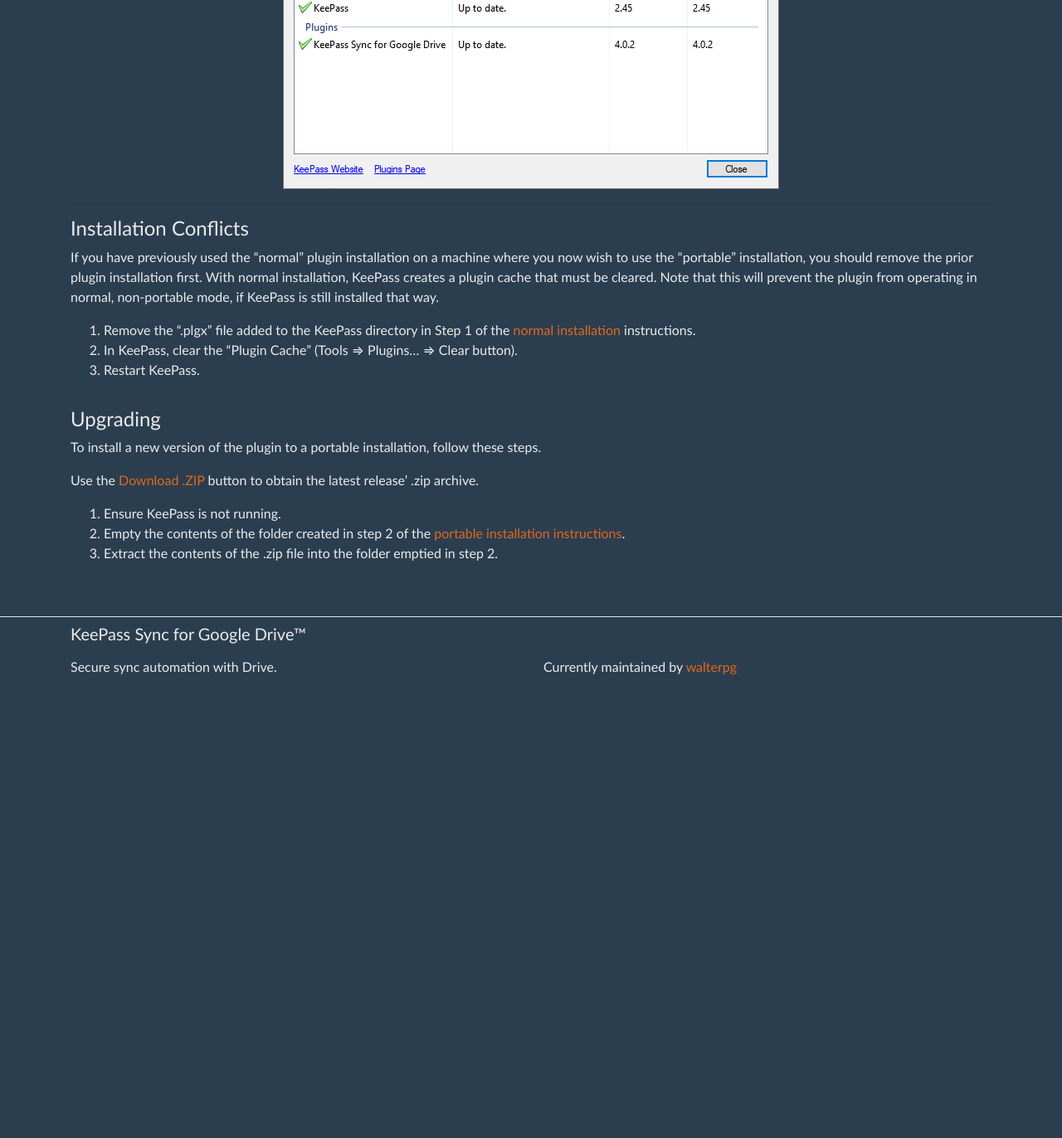
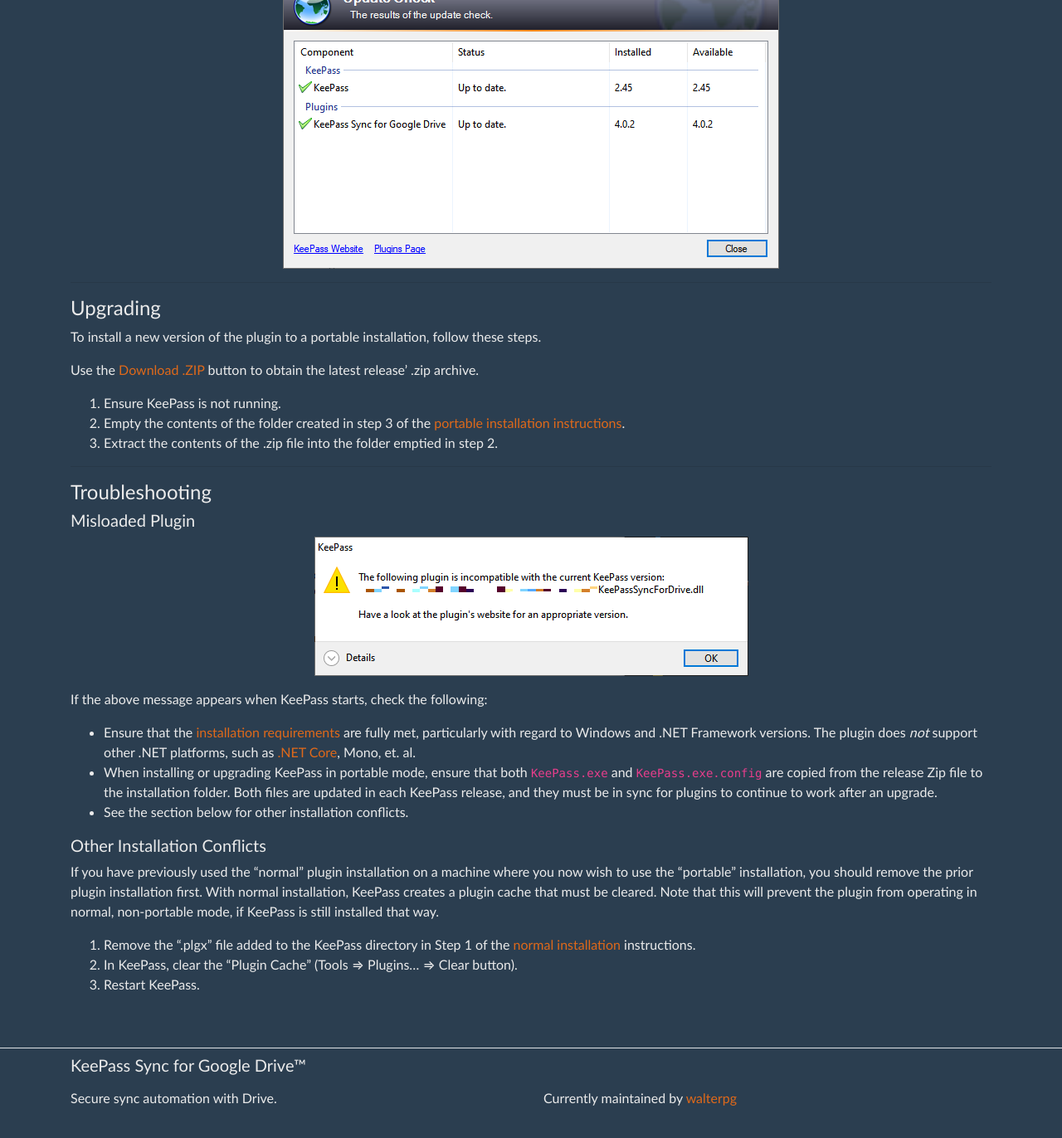
Before and after one commit to walterpg/google-drive-sync, a Jekyll site: the page built from docs/install/portable.md, in a window 1280 px wide and 1400 px high, scrolled down 1252 px. Shown: the top 1372 px of the window at 83% size. Built offline with Jekyll 4.4.1, drawn with Linux system fonts in a browser that asks for light colours; before the commit the page ends 2132 px from its top, so only the background shows below that; some of the changed text lies outside the part shown.

Commit message:
Fix portable install docs, clarify requirements.

```diff
--- a/docs/install/portable.md
+++ b/docs/install/portable.md
@@ -4,8 +4,10 @@ title: Portable Installation
 ---
 
 * [Installation](#installation-steps)
-* [Conflicts](#installation-conflicts)
 * [Upgrade](#upgrading)
+* [Troubleshooting](#troubleshooting)
+    * [Misloaded Plugin](#misloaded-plugin)
+    * [Installation Conflicts](#other-installation-conflicts)
 
 Portable installation is required when the KeePass program is run
 from a removable storage device, such as a USB drive.  This is
@@ -33,10 +35,15 @@ KeePassSyncForDrive-x.x.x.zip, where 'x.x.x' is the release version.  For
 example "KeePassSyncForDrive-4.0.1.zip" or "KeePassSyncForDrive-4.0.1-beta.zip".
 
 1. Ensure KeePass is not running.
-2. Create a folder under the KeePass installation folder named
-"SyncForDrive" (for example, if KeePass.exe is installed in a folder named
-"K:\sw\KeePass", create the folder "K:\sw\KeePass\SyncForDrive").
-3. Extract the contents of the .zip file into the folder created in step 2.
+2. If it does not already exist, create a folder under the KeePass
+installation folder named "Plugins" (for example, if KeePass.exe is
+installed in a folder named "K:\sw\KeePass", ensure the folder
+"K:\sw\KeePass\Plugins" exists).
+3. Create a new, uniquely named folder under the Plugins folder
+(for example, if the Plugins folder of the previous step is
+"K:\sw\KeePass\Plugins", and no folder named "SyncForDrive" exists in
+that folder, create the folder "K:\sw\KeePass\Plugins\SyncForDrive").
+4. Extract the contents of the .zip file into the folder created in step 3.
 
 Verify that the plugin is installed by starting KeePass and examining the
 Tools menu:
@@ -54,7 +61,42 @@ To ensure you have the most current version of the plugin, click
 
 ---
 
-#### Installation Conflicts
+#### Upgrading
+To install a new version of the plugin to a portable installation, follow
+these steps.
+
+Use the [Download .ZIP](/) button to obtain the latest release' .zip archive.
+
+1. Ensure KeePass is not running.
+2. Empty the contents of the folder created in step 3 of the
+[portable installation instructions](#installation-steps).
+3. Extract the contents of the .zip file into the folder emptied in step 2.
+
+---
+
+#### Troubleshooting
+
+##### Misloaded Plugin
+
+{:refdef: style="text-align: center;"}
+![Update Check Tool](../assets/img/portable-misload.png)
+{: refdef}
+
+If the above message appears when KeePass starts, check the following:
+
+* Ensure that the [installation requirements](/install/require) are
+fully met, particularly with regard to Windows and .NET Framework versions.
+The plugin does *not* support other .NET platforms, such as
+[.NET Core](https://dotnet.microsoft.com/download/dotnet-core),
+Mono, et. al.
+* When installing or upgrading KeePass in portable mode, ensure that
+both ``KeePass.exe`` and ``KeePass.exe.config`` are copied from the
+release Zip file to the installation folder.  Both files are updated
+in each KeePass release, and they must be in sync for
+plugins to continue to work after an upgrade.
+* See the section below for other installation conflicts.
+
+##### Other Installation Conflicts
 If you have previously used the "normal" plugin installation on a machine
 where you now wish to use the "portable" installation, you should remove the
 prior plugin installation first.  With normal installation, KeePass creates a
@@ -67,16 +109,3 @@ installed that way.
 2. In KeePass, clear the "Plugin Cache" (Tools &#x21D2; Plugins... &#x21D2;
 Clear button).
 3. Restart KeePass.
-
----
-
-#### Upgrading
-To install a new version of the plugin to a portable installation, follow
-these steps.
-
-Use the [Download .ZIP](/) button to obtain the latest release' .zip archive.
-
-1. Ensure KeePass is not running.
-2. Empty the contents of the folder created in step 2 of the
-[portable installation instructions](#installation-steps).
-3. Extract the contents of the .zip file into the folder emptied in step 2.
```
Also changed, not shown: docs/install/require.md (+1 -1 lines), doc/README.md, docs/assets/img/portable-misload.png (added).
